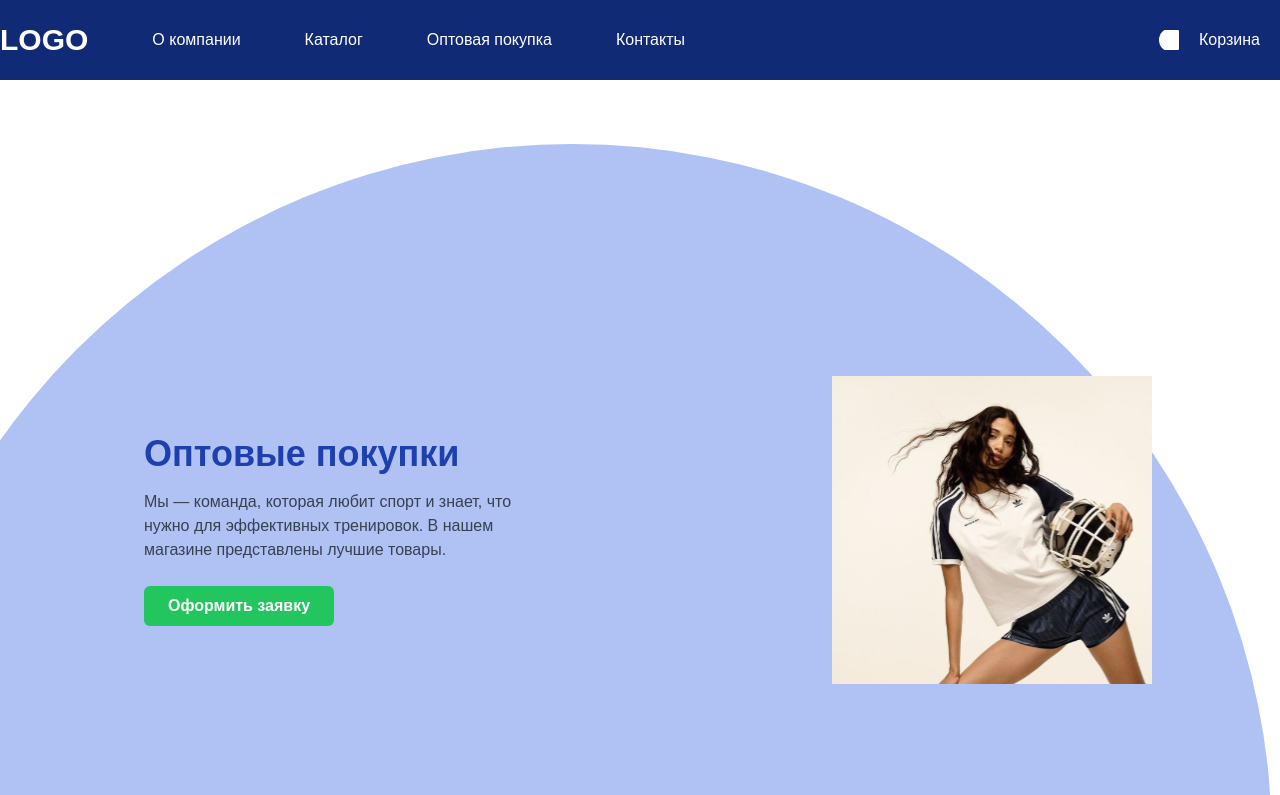
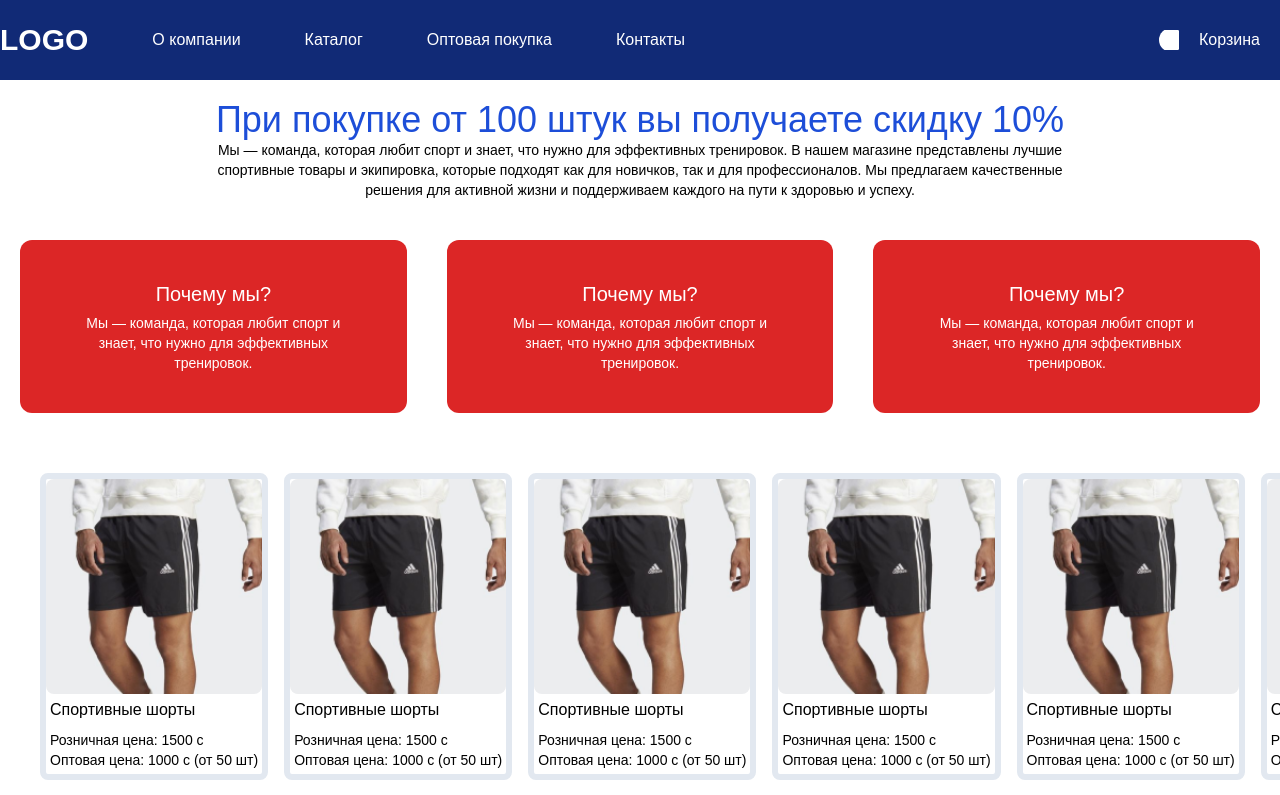
Before and after one commit to Abaijan/sports, a Next.js app: page /wholesale in a window 1280 px wide. Shown: the top 795 px of the page. Built offline with nearby package versions, Linux system fonts and the light colour scheme.

Commit message:
wholesale

```diff
--- a/app/components/AboutUs/explanation/Explanation.jsx
+++ b/app/components/AboutUs/explanation/Explanation.jsx
@@ -2,23 +2,24 @@ import React from 'react'
 
 export function Explanation() {
   return (
-    <section className=' Explanation'>
-      <section className='container'>
-        <section className='Explanation-content flex justify-around'>
-          <section className=' w-1/4 text-center flex flex-col gap-[10px] xl:px-[50px] font-thin py-[40px] bg-red-600 rounded-xl p-7 m-5'>
-            <h3 className=' text-xl text-white '>Почему мы?</h3>
-            <p className=' text-sm text-white'>Мы — команда, которая любит спорт и знает, что нужно для эффективных тренировок.</p>
-          </section>
-          <section className=' flex flex-col gap-[10px] font-thin xl:px-[50px]  py-[40px] w-1/4 text-center bg-red-600 rounded-xl p-7 m-5'>
-            <h3 className=' text-xl text-white '>Почему мы?</h3>
-            <p className=' text-sm text-white'>Мы — команда, которая любит спорт и знает, что нужно для эффективных тренировок.</p>
-          </section>
-          <section className=' flex flex-col gap-[10px] font-thin xl:px-[50px] py-[40px] w-1/4 text-center bg-red-600 rounded-xl p-7 m-5'>
-            <h3 className=' text-xl text-white '>Почему мы?</h3>
-            <p className=' text-sm text-white'>Мы — команда, которая любит спорт и знает, что нужно для эффективных тренировок. </p>
-          </section>
-        </section>
+
+    <section className="Explanation">
+  <section className="container">
+    <section className="flex flex-col md:flex-row justify-center items-center">
+      <section className=" w-1/2 text-center flex flex-col gap-[5px] xl:px-[50px] font-thin py-[40px] bg-red-600 rounded-xl p-7 m-5">
+        <h3 className="text-xl text-white">Почему мы?</h3>
+        <p className="text-sm text-white">Мы — команда, которая любит спорт и знает, что нужно для эффективных тренировок.</p>
+      </section>
+      <section className="w-1/2  text-center flex flex-col gap-[5px] xl:px-[50px] font-thin py-[40px] bg-red-600 rounded-xl p-7 m-5">
+        <h3 className="text-xl text-white">Почему мы?</h3>
+        <p className="text-sm text-white">Мы — команда, которая любит спорт и знает, что нужно для эффективных тренировок.</p>
+      </section>
+      <section className="w-1/2 text-center flex flex-col gap-[5px] xl:px-[50px] font-thin py-[40px] bg-red-600 rounded-xl p-7 m-5">
+        <h3 className="text-xl text-white">Почему мы?</h3>
+        <p className="text-sm text-white">Мы — команда, которая любит спорт и знает, что нужно для эффективных тренировок.</p>
       </section>
     </section>
+  </section>
+</section>
   )
 }
--- a/app/components/wholesalepurchase/Discount.jsx
+++ b/app/components/wholesalepurchase/Discount.jsx
@@ -4,9 +4,9 @@ export  function Discount() {
   return (
     <section>
         <section className=' container'>
-            <section className=' flex flex-col justify-center text-center p-10'>
-                <h2 className=' text-blue-700 text-5xl mx-96'>При покупке от 100 штук вы получаете скидку 10%</h2>
-                <p className=' text-sm mx-72 p-3' >Мы — команда, которая любит спорт и знает, что нужно для эффективных тренировок.
+            <section className=' flex flex-col justify-center items-center text-center p-5 '>
+                <h2 className=' text-blue-700 lg:text-4xl  mx-36 md:text-xl '>При покупке от 100 штук вы получаете скидку 10%</h2>
+                <p className='  md:mx-48 text-sm ' >Мы — команда, которая любит спорт и знает, что нужно для эффективных тренировок.
                      В нашем магазине представлены лучшие спортивные товары и экипировка, которые подходят как для новичков,
                       так и для профессионалов. Мы предлагаем качественные решения для активной жизни и поддерживаем каждого на пути к здоровью и успеху.</p>
             </section>
--- a/app/components/wholesalepurchase/HomeWholesale.jsx
+++ b/app/components/wholesalepurchase/HomeWholesale.jsx
@@ -5,7 +5,7 @@ import imgWholesale from '../../assets/images/wholesales.svg'
 export function HomeWholesale() {
   return (
       <section className="relative overflow-hidden">
-          <section className="absolute top-16 -left-32 w-[1400px] z-10 h-[1500px] bg-[#B0C1F4] rounded-full transform"></section>
+          {/* <section className="absolute top-16 -left-32 w-[1400px] z-10 h-[1500px] bg-[#B0C1F4] rounded-full transform"></section>
           <section className='container'>
               <section className=" bg-white   flex  items-center justify-around w-full h-[900px] overflow-hidden">
                   <section className=" z-10 max-w-md p-4">
@@ -24,7 +24,7 @@ export function HomeWholesale() {
                              class="w-full h-full max-w-xs "/>
                   </section>
               </section>
-          </section>
+          </section> */}
       </section>
   )
 }
```
Also changed, not shown: app/components/Contacts/Contacts.jsx (+0 -65 lines).
